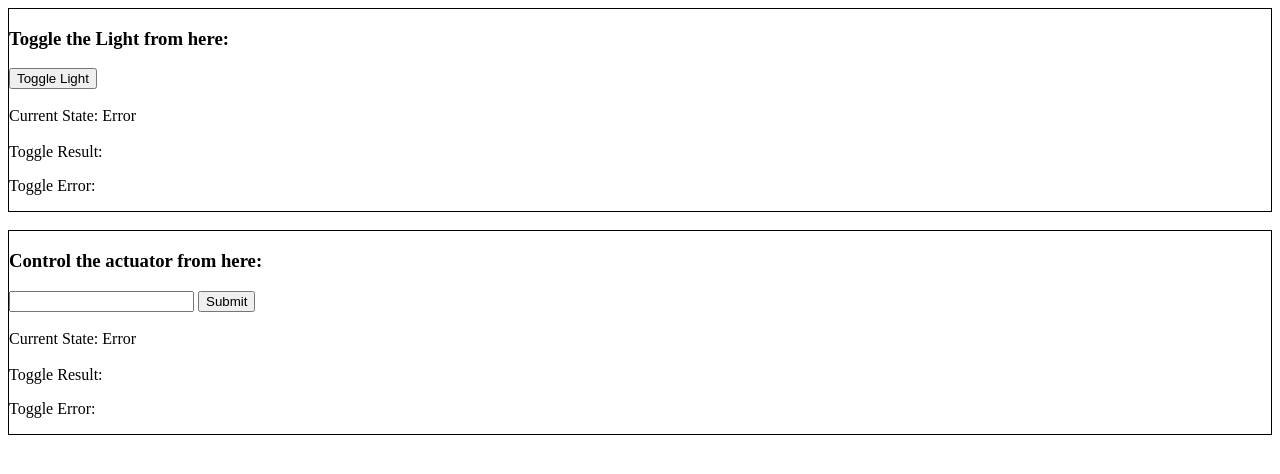
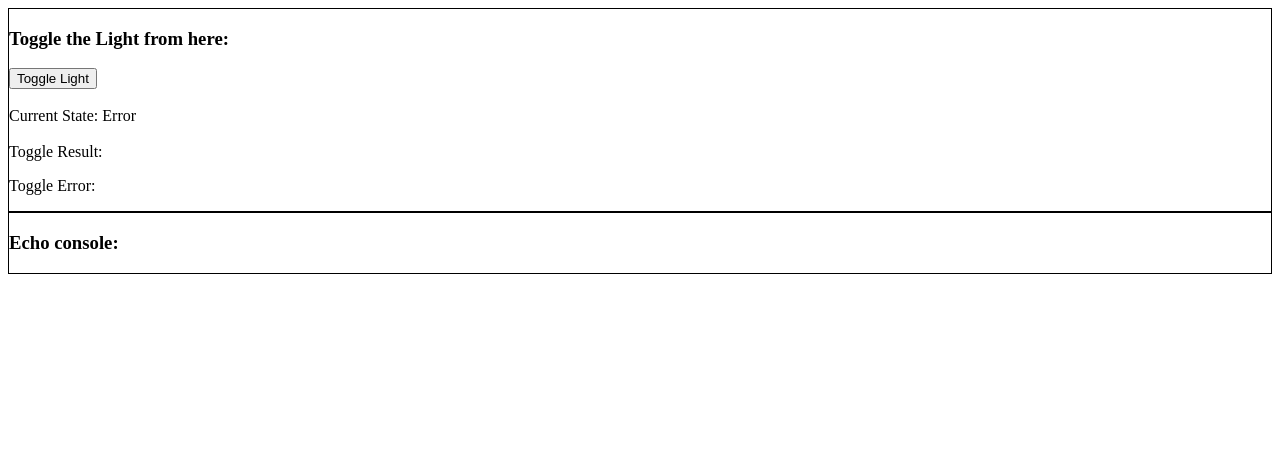
Before and after one commit to mrgzg1/SolarDecathlon2013, a Python web app: template python backend/templates/index.html in a window 1280 px wide. Shown: the top 474 px of the page. Run offline with Jinja, Linux system fonts and the light colour scheme; the template is opened without the code that fills it, so the values that code supplies are empty; some libraries are stand-ins or nearby versions.

Commit message:
Got the live data relay working on the server

```diff
--- a/python backend/templates/index.html
+++ b/python backend/templates/index.html
@@ -1,10 +1,11 @@
 <html>
 <head>
 	<title>Sample On/Off Demo</title>
+	<script src="/socket.io.js"></script>
 	<script src="https://ajax.googleapis.com/ajax/libs/jquery/1.8.2/jquery.min.js"></script>
 </head>
 <body>
-	<div style="border:1px solid black;">
+	<div id='toogle_light' style="border:1px solid black;">
 		<h3>Toggle the Light from here:</h3>
 		<button id="toggle">Toggle Light</button></br></br>
 		Current State: <span id="light_status">Error</span><br/>
@@ -13,15 +14,9 @@
 		Toggle Error:
 		<ul id="error"></ul>
 	</div>
-	<br/>
-	<div style="border:1px solid black;">
-		<h3>Control the actuator from here:</h3>
-		<input type="text" name="actuator_input">
-		<button id="actuator">Submit</button></br></br>
-		Current State: <span id="light_status">Error</span><br/>
-		<br/>Toggle Result:
-		<ul id="success"></ul>
-		Toggle Error:
+
+	<div id='console' style="border:1px solid black;">
+		<h3>Echo console:</h3>
 		<ul id="error"></ul>
 	</div>
 
@@ -42,6 +37,13 @@
 	});
 	</script>
 
+	<script type="text/javascript">
+	var sock = io.connect('/')
+	sock.on('echo',function(data){
+		$('#console #error').append('<li>'+data+'</li>');
+	});
+	</script>
+
 
 </body>
 </html>
```
Also changed, not shown: python backend/server.py (+25 -24 lines).
